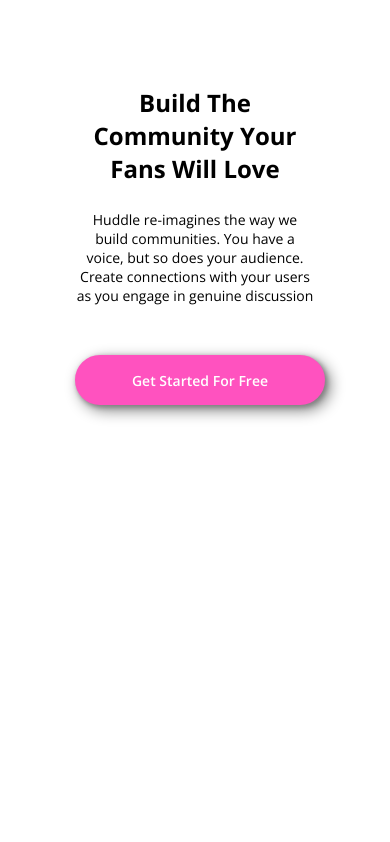
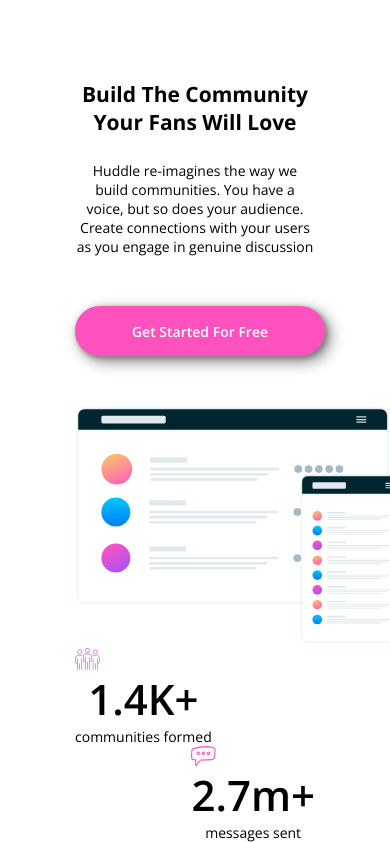
Before and after one commit to hosamelshazly92/Huddle-Landing-Page, a plain HTML site: page design/index.html in a window 390 px wide. Shown: the part 87-929 px from the top of the page. Before the commit the page ends 844 px from the top, so only its background shows below. Drawn offline with nearby package versions, Linux system fonts and the light colour scheme.

Commit message:
create mobile design first page layout

```diff
--- a/design/index.html
+++ b/design/index.html
@@ -22,19 +22,40 @@
 <body>
 
     <header>
-        <img class="" src="../images/icon-messages.svg" alt="logo-image" />
+        <img src="../images/icon-messages.svg" alt="LOGO-IMG" />
         <h1>Huddle</h1>
         <button>Try It Free</button>
     </header>
 
     <div class="container">
+        <div class="body-container">
+
             <section class="head-section">
                 <h1>Build The Community Your Fans Will Love</h1>
                 <p>Huddle re-imagines the way we build communities. You have a voice, but so does your audience. Create connections with your users as you engage in genuine discussion</p>
                 <button>Get Started For Free</button>
             </section>
+
+            <section class="section-2nd">
+                <div>
+                    <img src="../images/screen-mockups.svg" alt="IMG">
                 </div>
 
+                <div>
+                    <div>
+                        <img src="../images/icon-communities.svg" alt="IMG">
+                        <p>1.4K+</p>
+                        <p>communities formed</p>
+                    </div>
+                    <div>
+                        <img src="../images/icon-messages.svg" alt="IMG">
+                        <p>2.7m+</p>
+                        <p>messages sent</p>
+                    </div>
+                </div>
+            </section>
 
+        </div>
+    </div>
 
 </body></html>
--- a/design/style.scss
+++ b/design/style.scss
@@ -34,6 +34,7 @@ $Font-Size: 14px;
 body {
     padding: 25px;
     font-family: $Body-Font;
+    font-size: $Font-Size;
 
     header {
 
@@ -58,8 +59,11 @@ body {
     }
 
     .container {
+        .body-container {
+            padding: 0px 50px 0px 50px;
+
             .head-section {
-            margin: 100px 50px;
+                margin: 100px 0px 50px 0px;
                 text-align: center;
 
                 h1 {
@@ -81,5 +85,50 @@ body {
                         5px 5px 15px $Light-Grey;
                 }
             }
+
+            .section-2nd {
+                div {
+                    text-align: center;
+
+                    img {
+                        width: 333px;
                     }
                 }
+
+                div {
+                    div:first-of-type {
+                        float: left;
+
+                        img {
+                            float: left;
+                            width: 25px;
+                        }
+
+                        p:first-of-type {
+                            clear: both;
+                            font-weight: 600;
+                            font-size: $Font-Size * 3;
+                        }
+                    }
+
+                    div:last-of-type {
+                        float: right;
+
+                        img {
+                            float: left;
+                            width: 25px;
+                        }
+
+                        p:first-of-type {
+                            clear: both;
+                            font-weight: 600;
+                            font-size: $Font-Size * 3;
+                        }
+                    }
+                }
+            }
+
+
+        }
+    }
+}
```
Also changed, not shown: design/compiled.css, 1 other file. Lines whose indentation alone changed are shown as unchanged.
